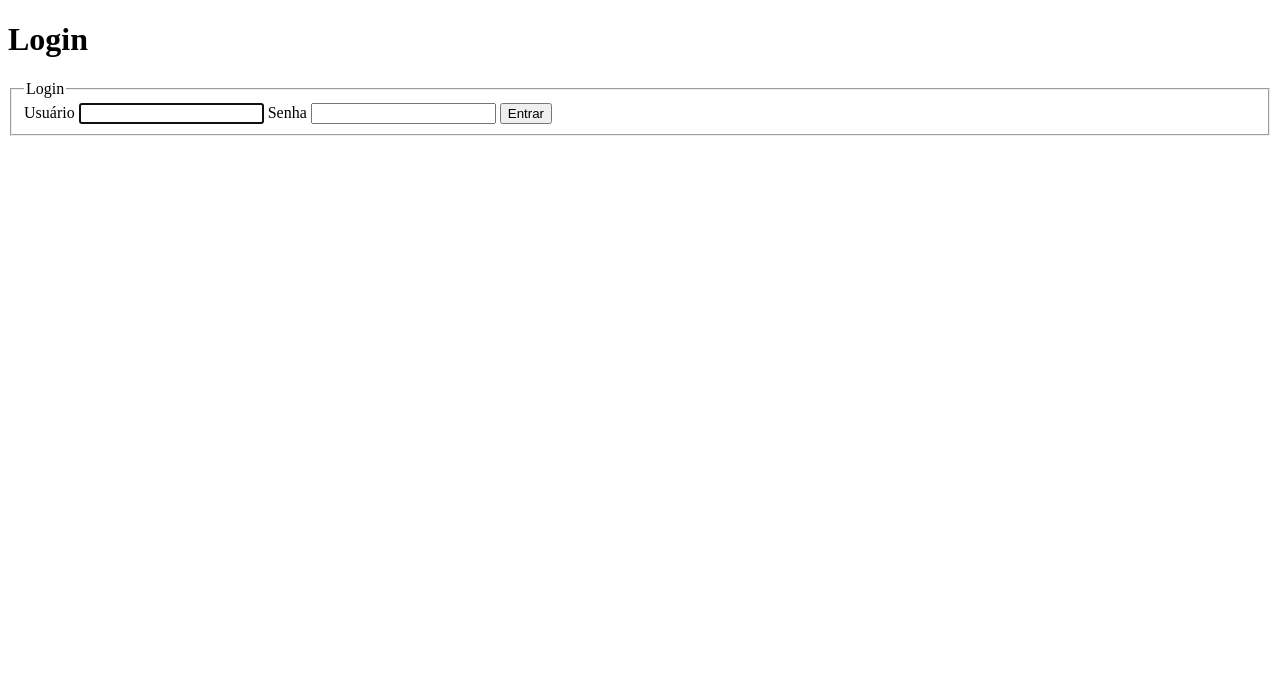
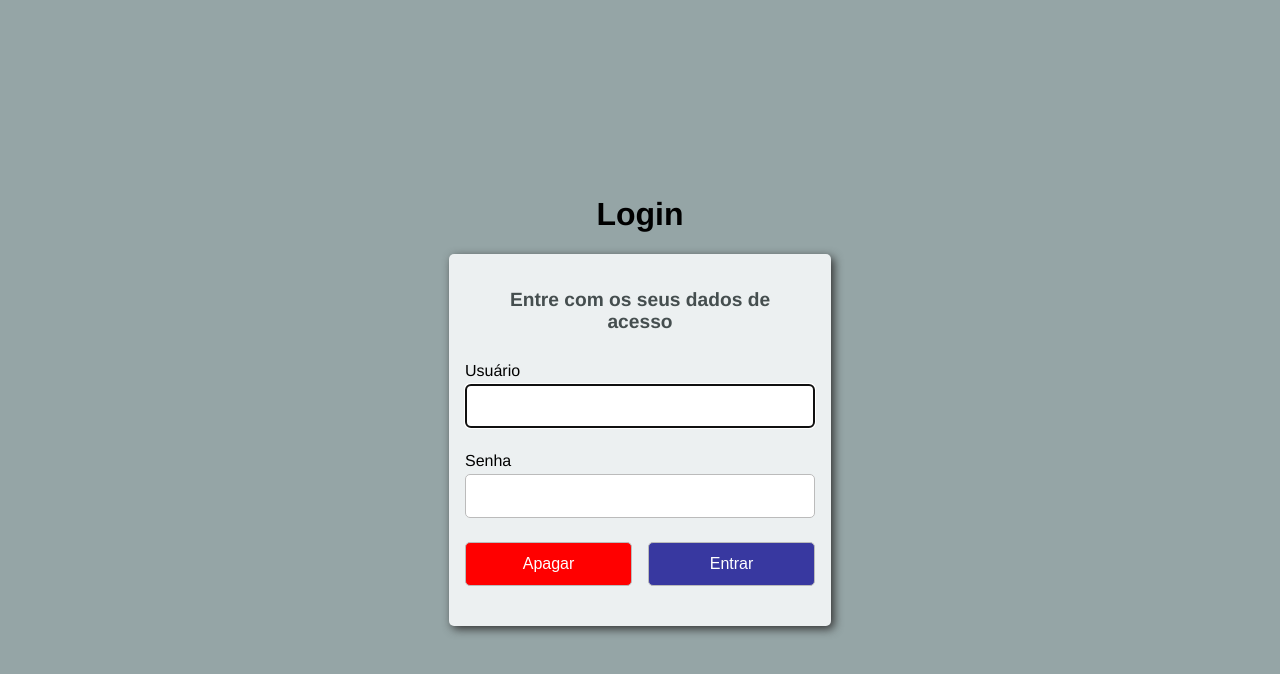
Before and after one commit to lucaslobatob/curso-serliv, a plain HTML site: page formulário/login.html in a window 1280 px wide. Drawn offline with Linux system fonts and the light colour scheme.

Commit message:
Atualização do curso com exércicios de criação de formulário

```diff
--- a/formulário/login.html
+++ b/formulário/login.html
@@ -4,19 +4,25 @@
     <meta charset="UTF-8">
     <meta name="viewport" content="width=device-width, initial-scale=1.0">
     <title>Login</title>
+
+    <link rel="stylesheet" href="style.css">
 </head>
 <body>
     <h1>Login</h1>
     <form action="#" method="get">
         <fieldset>
-            <legend>Login</legend>
+            <legend>Entre com os seus dados de acesso</legend>
                 <label for="user">Usuário</label>
                 <input type="text" id="user" required autofocus>
 
                 <label for="pass">Senha</label>
                 <input type="password" id="pass" required>
 
-                <input type="submit" value="Entrar">
+                <div class="actions">
+                    <input type="reset" value="Apagar" class="btn--apagar">
+                    <input type="submit" value="Entrar" class="btn">
+                </div>
+
         </fieldset>
     </form>
 </body>
--- /dev/null
+++ b/formulário/style.css
@@ -0,0 +1,72 @@
+html {
+    background-color: #95a5a6;
+    font-family: 'Helvetica Neue', Arial, sans-serif;
+}
+
+body {
+    display: flex;
+    flex-direction: column;
+    justify-content: center;
+    align-items: center;
+    min-height: 100vh;
+    margin: 0;
+}
+
+form {
+    width: 350px;
+    margin: 0 auto;
+    background-color: #ecf0f1;
+    border-radius: 5px;
+    box-shadow: 3px 3px 10px #333;
+    padding: 1em;
+}
+
+fieldset {
+    border: none;
+    padding: 0;
+    margin: 0;
+}
+
+label {
+    margin-bottom: .25em;
+}
+
+input {
+    padding: .75em;
+    border-radius: 5px;
+    margin-bottom: 1.5em;
+    border: 1px solid #bbb;
+    font-size: 1em;
+}
+
+input,
+label {
+    display: block;
+    width: 100%;
+    box-sizing: border-box;
+}
+
+legend {
+    padding: 1em;
+    text-align: center;
+    font-weight: bold;
+    color: #454e4f;
+    font-size: 1.2em;
+    margin-bottom: .5em;
+}
+
+.btn {
+    background-color: rgb(56, 56, 160);
+    color: white;
+    cursor: pointer;
+}
+
+.actions {
+    display: flex;
+    gap: 1em;
+}
+
+.btn--apagar {
+    background-color: rgb(255, 0, 0);
+    color: white;
+}
```
Also changed, not shown: formulário/form.html (added, +27 -0 lines), formulário/meter_progress.html (added, +26 -0 lines).
